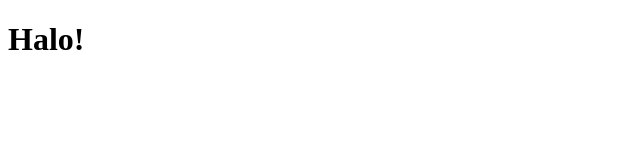
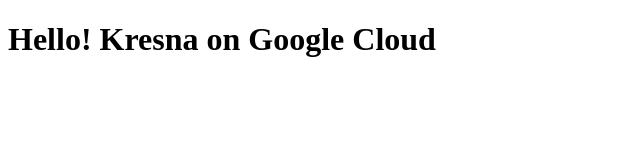
Before and after one commit to kresnasatya/kresna-web-to-gcloud, a plain HTML site: page index.html in a window 1280 px wide. Shown: the whole page, without its empty margins (0-640 px from the left). Drawn offline with Linux system fonts and the light colour scheme.

Commit message:
update config and content

```diff
--- a/index.html
+++ b/index.html
@@ -7,6 +7,6 @@
     <title>Kresna Web to Gcloud</title>
 </head>
 <body>
-    <h1>Halo!</h1>
+    <h1>Hello! Kresna on Google Cloud</h1>
 </body>
 </html>
```
Also changed, not shown: 2 other files.
